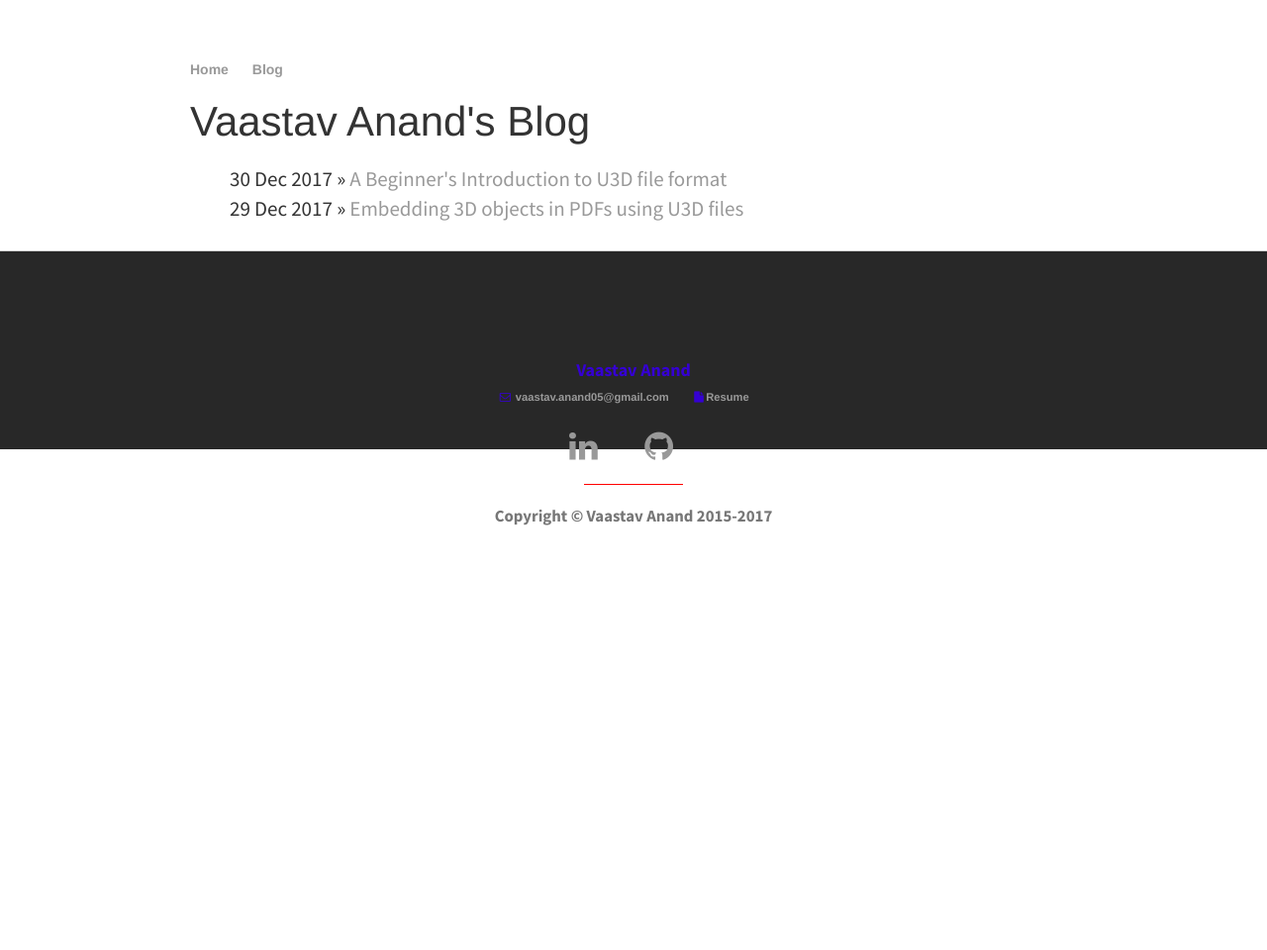
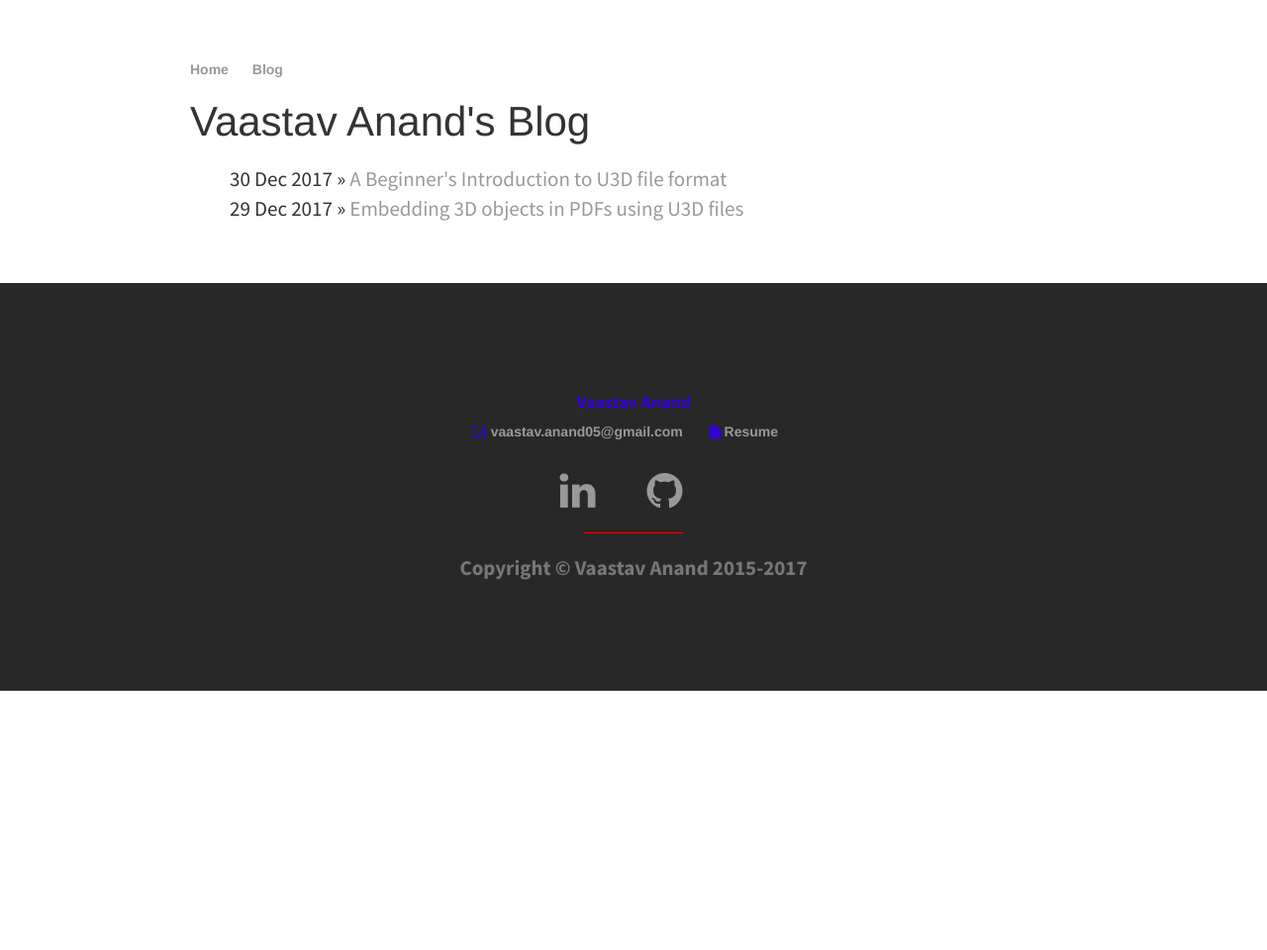
Before and after one commit to vaastav/vaastav.github.io, a Jekyll site: the page built from blog/index.html, in a window 1280 px wide. Shown: the whole page at 99% size. Built offline with Jekyll 4.4.1, drawn with Linux system fonts in a browser that asks for light colours.

Commit message:
Update footer

```diff
--- a/css/main.css
+++ b/css/main.css
@@ -34,15 +34,7 @@ p {
     line-height: 1.4em;
     color: #333;
 }
-footer {
-    border-top: 1px solid #d5d5d5;
-    font-size: .8em;
-    clear: both;
-    position: relative;
-    z-index: 10;
-    height: 3em;
-    margin-top: -3em;
-}
+
 ul.posts {
     margin: 20px auto 40px;
     font-size: 1.5em;
```
Also changed, not shown: _posts/2017-12-30-Introduction-to-U3D-file-format.md (+1 -1 lines), assets/u3d_file_structure.png (added).
